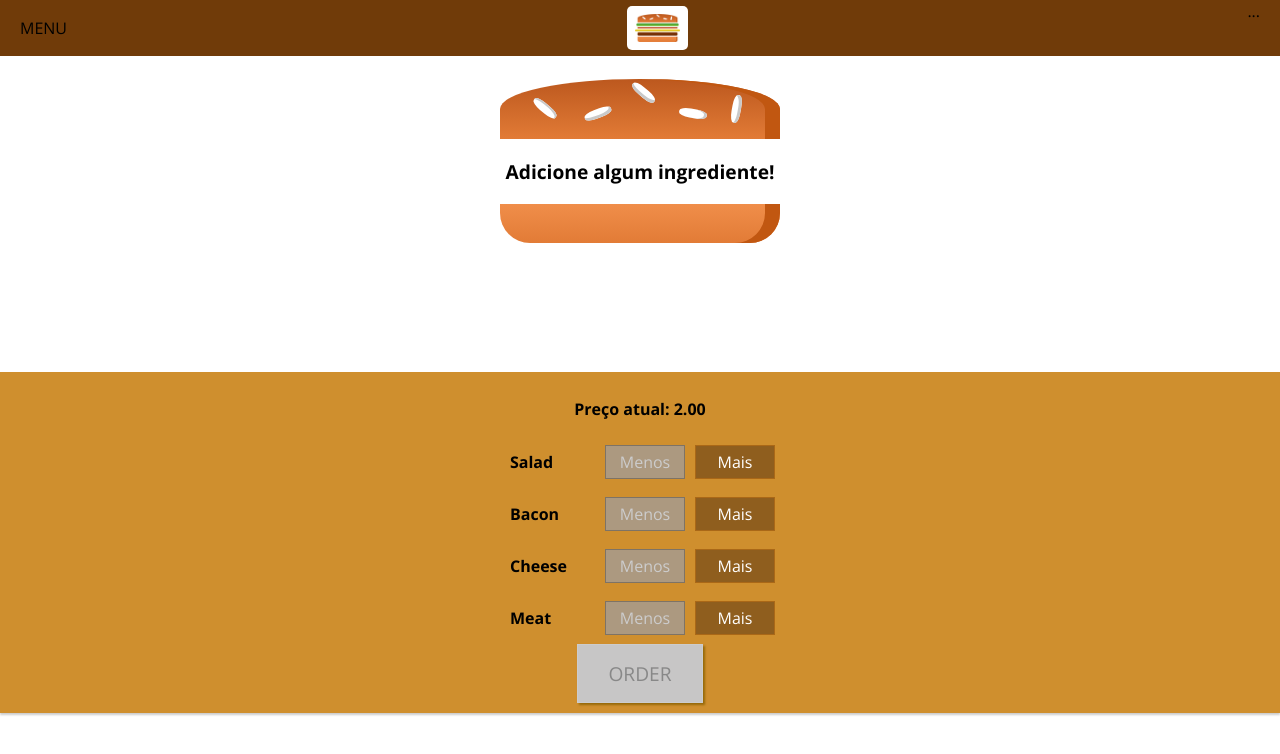
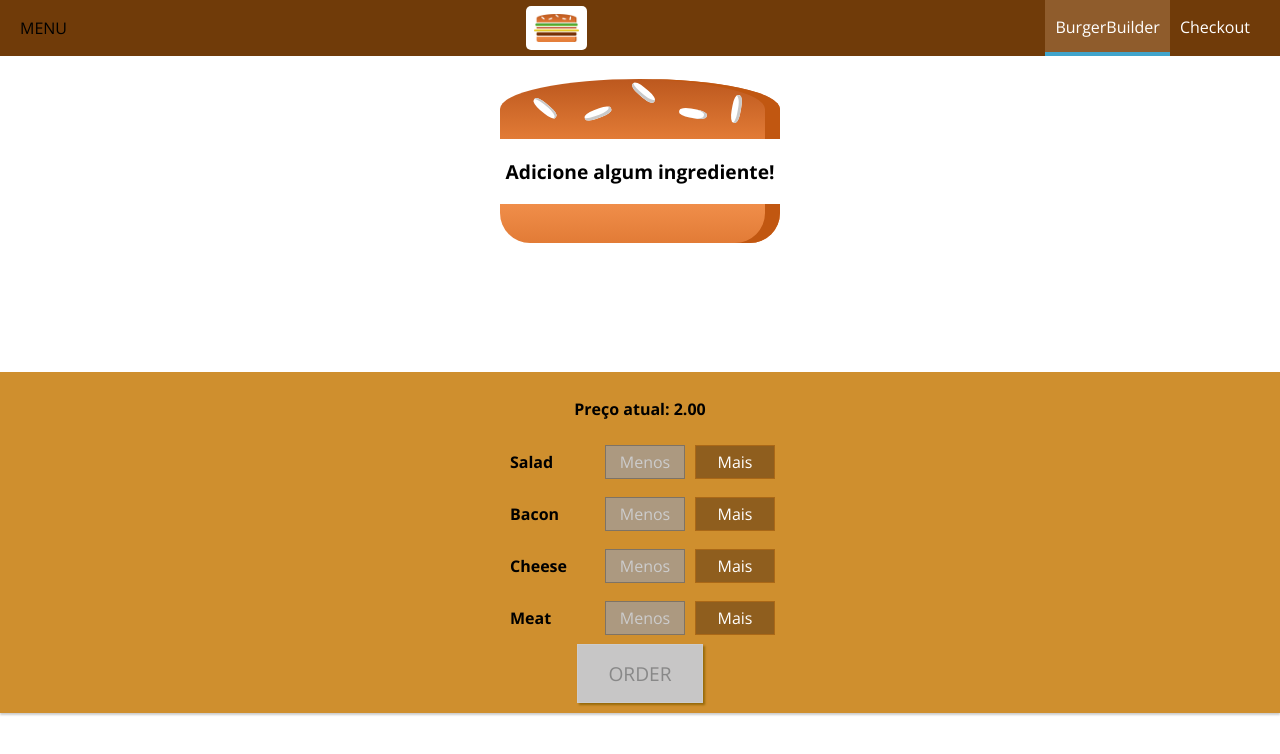
Before and after one commit to DMorsch/Gesiel-Burguers, a React app: page / in a window 1280 px wide. Shown: the top 754 px of the page. Built offline with nearby package versions, Linux system fonts and the light colour scheme.

Commit message:
projeto quase pronto

```diff
--- a/src/components/Layout/Layout.js
+++ b/src/components/Layout/Layout.js
@@ -2,10 +2,12 @@ import React from 'react';
 import Aux from '../../hoc/Auxiliary';
 import classes from './Layout.css';
 import Toolbar from '../Navigation/Toolbar/Toolbar';
+import SideDrawer from '../Navigation/SideDrawer/SideDrawer';
 
 const layout = (props) => (
     <Aux>
     <Toolbar/>
+    <SideDrawer/>
     <main className={classes.Content}>
         {props.children}
     </main>
--- a/src/components/Logo/Logo.css
+++ b/src/components/Logo/Logo.css
@@ -1,7 +1,7 @@
 .Logo{
     background-color: white;
     padding: 8px;
-    height: 80%;
+    height: 100%;
     box-sizing: border-box;
     border-radius: 5px;
 }
--- a/src/components/Logo/Logo.js
+++ b/src/components/Logo/Logo.js
@@ -3,7 +3,7 @@ import BurgerLogo from '../../assets/Images/burger-logo.png';
 import classes from './Logo.css';
 
 const logo = (props) => (
-    <div className={classes.Logo}>
+    <div className={classes.Logo} style={{height : props.altura}}>
         <img src={BurgerLogo} alt="MyBurger"/>
     </div>
 );
--- /dev/null
+++ b/src/components/Navigation/NavigationItems/NavigationItem/NavigationItem.css
@@ -0,0 +1,45 @@
+.NavigationItem{
+    margin: 10px 0;
+    box-sizing: border-box;
+    display: block;
+    width: 100%;
+}
+
+.NavigationItem a{
+    color: #8F5C2C;
+    text-decoration: none;
+    width: 100%;
+    box-sizing: border-box;
+    display: block;
+}
+
+.NavigationItem a:hover,
+.NavigationItem a:active,
+.NavigationItem a.active{
+    color: #40A4CB;
+}
+
+@media (min-width: 500px) {
+    .NavigationItem{
+        margin: 0;
+        display: flex;
+        height: 100%;
+        width: auto;
+        align-items: center;
+    }
+
+    .NavigationItem a{
+        color: white;
+        height: 100%;
+        padding: 16px 10px;
+        border-bottom: 4px solid transparent;
+    }
+
+    .NavigationItem a:hover,
+    .NavigationItem a:active,
+    .NavigationItem a.active{
+        background-color: #8F5C2C;
+        border-bottom: 4px solid #40A4CB;
+        color: white;
+    }
+}
--- /dev/null
+++ b/src/components/Navigation/NavigationItems/NavigationItem/NavigationItem.js
@@ -0,0 +1,12 @@
+import React from 'react';
+import classes from './NavigationItem.css';
+
+const navigationItem = (props) => (
+    <li className={classes.NavigationItem}>
+        <a href={props.zelda}
+        className={props.active ? classes.active : null}>
+        {props.children}</a>
+    </li>
+);
+
+export default navigationItem;
--- /dev/null
+++ b/src/components/Navigation/NavigationItems/NavigationItems.css
@@ -0,0 +1,15 @@
+.NavigationItems{
+    margin: 0;
+    padding: 0;
+    list-style: none;
+    display: flex;
+    flex-flow: column;
+    align-items: center;
+    height: 100%;
+}
+
+@media (min-width: 500px){
+    .NavigationItems{
+        flex-flow: row;
+    }
+}
--- /dev/null
+++ b/src/components/Navigation/NavigationItems/NavigationItems.js
@@ -0,0 +1,12 @@
+import React from 'react';
+import classes from './NavigationItems.css';
+import NavigationItem from './NavigationItem/NavigationItem';
+
+const navigationItems = () => (
+    <ul className={classes.NavigationItems}>
+        <NavigationItem zelda="/" active> BurgerBuilder </NavigationItem>
+        <NavigationItem zelda="/"> Checkout </NavigationItem>
+    </ul>
+);
+
+export default navigationItems;
--- /dev/null
+++ b/src/components/Navigation/SideDrawer/SideDrawer.css
@@ -0,0 +1,27 @@
+.SideDrawer{
+    position: fixed;
+    width: 280px;
+    max-width: 70%;
+    height: 100%;
+    left: 0;
+    top: 0;
+    z-index: 200;
+    background-color: white;
+    padding: 32px 16px;
+    box-sizing: border-box;
+    transition: transfrom 0.3s ease-out;
+}
+
+@media (min-width: 500px) {
+    .SideDrawer{
+        display: none;
+    }
+}
+
+.Open{
+    transform: translateX(0);
+}
+
+.Close{
+    transform: translateX(-100%);
+}
--- /dev/null
+++ b/src/components/Navigation/SideDrawer/SideDrawer.js
@@ -0,0 +1,18 @@
+import React from 'react';
+import Logo from '../../Logo/Logo';
+import NavigationItems from '../NavigationItems/NavigationItems';
+import classes from './SideDrawer.css';
+
+const sideDrawer = (props) => {
+    //gesiel
+    return(
+        <div className={classes.SideDrawer}>
+            <Logo altura="11%"/>
+            <nav>
+                <NavigationItems/>
+            </nav>
+        </div>
+    );
+}
+
+export default sideDrawer;
--- a/src/components/Navigation/Toolbar/Toolbar.css
+++ b/src/components/Navigation/Toolbar/Toolbar.css
@@ -16,3 +16,9 @@
 .Toolbar nav{
     height: 100%;
 }
+
+@media (max-width: 499px) {
+    .DesktopOnly{
+        display: none;
+    }
+}
--- a/src/components/Navigation/Toolbar/Toolbar.js
+++ b/src/components/Navigation/Toolbar/Toolbar.js
@@ -1,13 +1,14 @@
 import React from 'react';
 import classes from './Toolbar.css';
 import Logo from '../../Logo/Logo';
+import NavigationItems from '../NavigationItems/NavigationItems';
 
 const toolbar = (props) => (
     <header className={classes.Toolbar}>
         <div> MENU </div>
-        <Logo/>
-        <nav>
-            ...
+        <Logo altura="80%"/>
+        <nav className={classes.DesktopOnly}>
+            <NavigationItems/>
         </nav>
     </header>
 );
```
